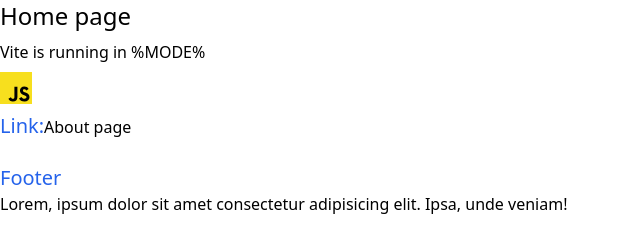
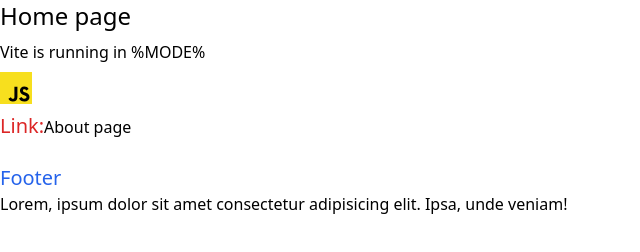
Before and after one commit to DamianDream/vite-dba-boilerplate, a website built with Vite: page index.html in a window 1280 px wide. Shown: the full height of the page, 0-640 px from the left. Built offline with nearby package versions, Linux system fonts and the light colour scheme.

Commit message:
modify html boilerplate files

```diff
--- a/index.html
+++ b/index.html
@@ -20,7 +20,7 @@
       <h2 class="text-2xl">Home page</h2>
       <h1 class="py-2">Vite is running in %MODE%</h1>
       <img id="image" class="pb-2">
-      <div><span class="text-blue-600 text-xl">Link:</span><a href="pages/about/index.html">About page</a></div>
+      <div><span class="text-red-600 text-xl">Link:</span><a href="pages/about/index.html">About page</a></div>
       <br>
     </main>
 
```
